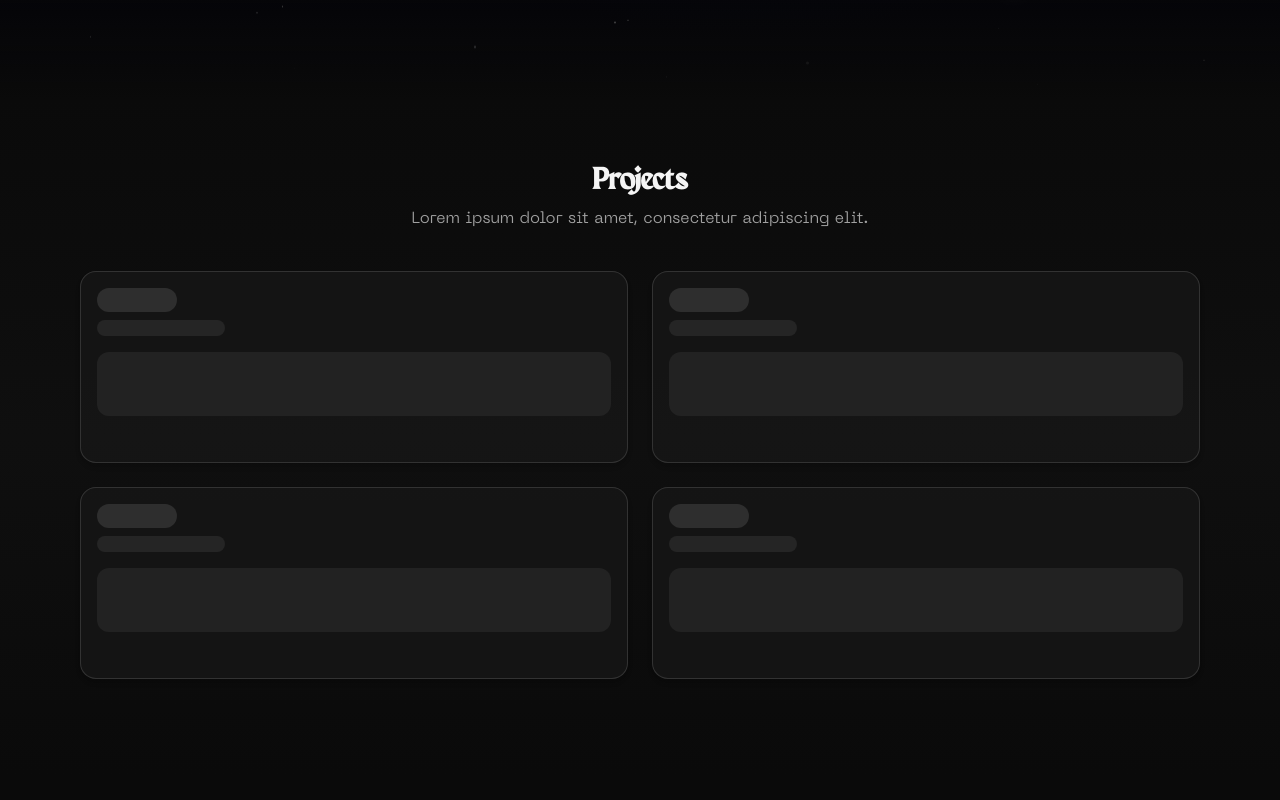
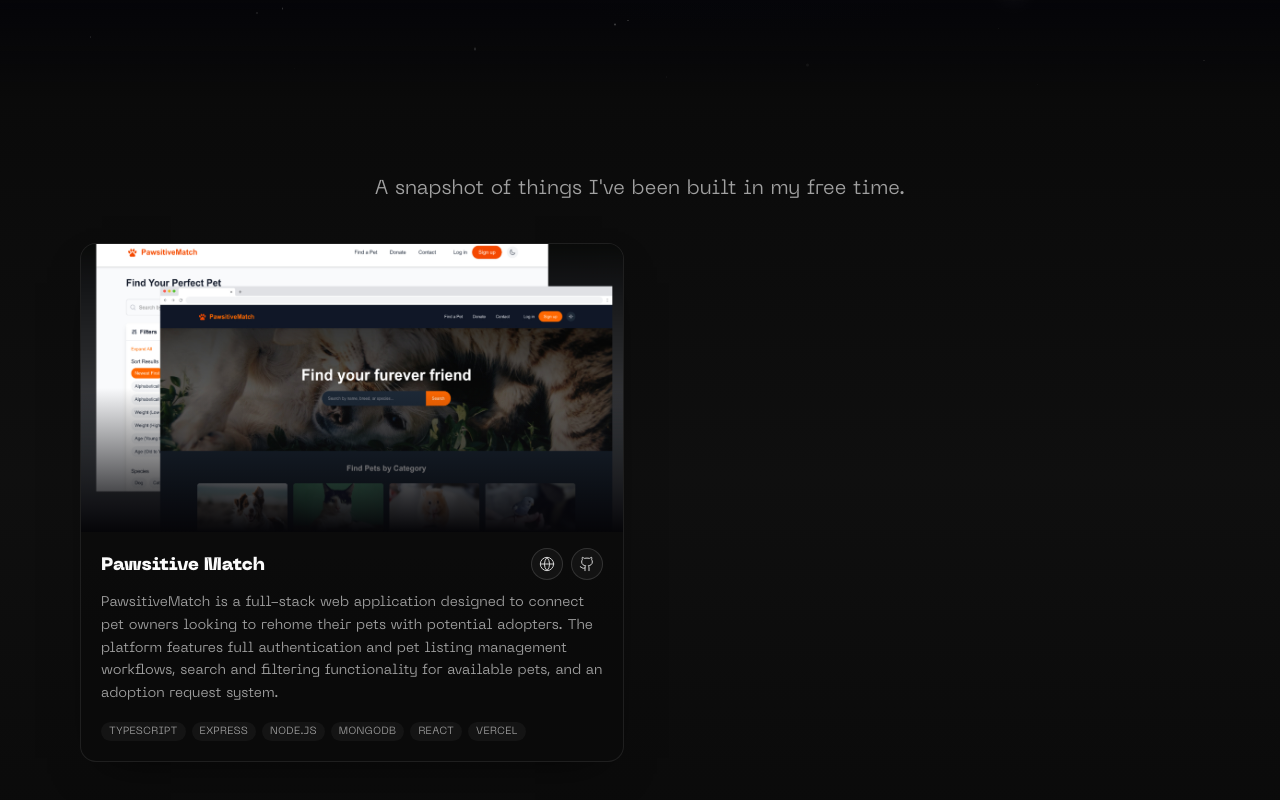
Before and after one commit to mbaula/markbaula-portfolio, a Next.js app: page / in a window 1280 px wide. Shown: the part 3101-3901 px from the top of the page. Before the commit the page ends 3876 px from the top, so only its background shows below. Built offline with nearby package versions, Linux system fonts and the light colour scheme.

Commit message:
add pawsitive match to projects

```diff
--- a/components/portfolio-projects.jsx
+++ b/components/portfolio-projects.jsx
@@ -1,28 +1,94 @@
 'use client';
+
+import Image from 'next/image';
+import Link from 'next/link';
+import { Github, Globe } from 'lucide-react';
 
 export function PortfolioProjects() {
     return (
-        <section
-            className="w-full bg-gradient-to-b from-[#0a0a0a] via-[#0f0f0f] to-[#0a0a0a] pb-24 pt-16"
-        >
+        <section className="w-full bg-gradient-to-b from-[#0a0a0a] via-[#0f0f0f] to-[#0a0a0a] pb-24 pt-16">
             <div className="mx-auto w-[min(1120px,100%-1.5rem)]">
                 <div className="mb-6 text-center sm:mb-10">
-                    <h2 className="font-heading text-2xl sm:text-3xl">Projects</h2>
-                    <p className="mt-2 text-sm text-neutral-400 sm:text-base">
-                        Lorem ipsum dolor sit amet, consectetur adipiscing elit.
+                    <p className="mt-3 text-lg text-neutral-400 sm:text-xl">
+                        A snapshot of things I&apos;ve been built in my free time.
                     </p>
                 </div>
-                <div className="grid gap-4 sm:grid-cols-2 sm:gap-6">
-                    {Array.from({ length: 4 }).map((_, idx) => (
-                        <div
-                            key={idx}
-                            className="h-40 rounded-2xl border border-neutral-700/70 bg-neutral-900/80 p-4 shadow-md sm:h-48"
-                        >
-                            <div className="h-6 w-20 rounded-full bg-neutral-700/60" />
-                            <div className="mt-2 h-4 w-32 rounded-full bg-neutral-700/40" />
-                            <div className="mt-4 h-16 w-full rounded-xl bg-neutral-800/80" />
+
+                <div className="grid gap-6 sm:grid-cols-2 sm:gap-8">
+                    {/* Pawsitive Match project */}
+                    <Link
+                        href="https://pawsitive-match-self.vercel.app/"
+                        target="_blank"
+                        rel="noopener noreferrer"
+                        className="group flex flex-col overflow-hidden rounded-2xl border border-neutral-800/80 bg-neutral-950/70 shadow-[0_18px_45px_-22px_rgba(0,0,0,0.7)] transition-colors duration-200 hover:border-neutral-600/80 hover:bg-neutral-900/80 no-underline"
+                        aria-label="Open Pawsitive Match project"
+                    >
+                        <div className="relative h-56 w-full overflow-hidden sm:h-64 md:h-72">
+                            <div className="pointer-events-none absolute inset-0 opacity-30 transition-opacity duration-200 group-hover:opacity-45">
+                                <div className="absolute inset-0 bg-[radial-gradient(circle_at_0%_0%,rgba(255,255,255,0.14)_0,transparent_50%),radial-gradient(circle_at_100%_100%,rgba(255,255,255,0.12)_0,transparent_55%)] mix-blend-soft-light" />
+                            </div>
+                            <Image
+                                src="/images/projects/pawsitive-match.jpeg"
+                                alt="Screenshot of Pawsitive Match project"
+                                fill
+                                className="object-cover transition-transform duration-300 group-hover:scale-[1.03]"
+                                sizes="(max-width: 768px) 100vw, 50vw"
+                                priority={false}
+                            />
+                            <div className="pointer-events-none absolute inset-0 bg-gradient-to-t from-[#050508] via-transparent to-transparent" />
                         </div>
-                    ))}
+
+                        <div className="flex flex-1 flex-col gap-3 px-4 pb-4 pt-3 sm:px-5 sm:pb-5 sm:pt-4">
+                            <header className="flex items-start justify-between gap-3">
+                                <div>
+                                    <h3 className="mt-1 text-base font-semibold text-neutral-50 sm:text-lg">
+                                        Pawsitive Match
+                                    </h3>
+                                </div>
+                                <div className="flex items-center gap-2 text-neutral-400">
+                                    <button
+                                        type="button"
+                                        className="inline-flex h-8 w-8 items-center justify-center rounded-full border border-neutral-700/70 bg-neutral-900/70 text-neutral-300 transition-colors hover:border-neutral-400 hover:bg-neutral-800 hover:text-neutral-50"
+                                        aria-label="Open Pawsitive Match website"
+                                        onClick={(e) => {
+                                            e.preventDefault();
+                                            e.stopPropagation();
+                                            window.open('https://pawsitive-match-self.vercel.app/', '_blank', 'noopener,noreferrer');
+                                        }}
+                                    >
+                                        <Globe className="h-4 w-4" strokeWidth={1.5} />
+                                    </button>
+                                    <button
+                                        type="button"
+                                        className="inline-flex h-8 w-8 items-center justify-center rounded-full border border-neutral-700/70 bg-neutral-900/70 text-neutral-300 transition-colors hover:border-neutral-400 hover:bg-neutral-800 hover:text-neutral-50"
+                                        aria-label="View Pawsitive Match on GitHub"
+                                        onClick={(e) => {
+                                            e.preventDefault();
+                                            e.stopPropagation();
+                                            window.open('https://github.com/mbaula/PawsitiveMatch', '_blank', 'noopener,noreferrer');
+                                        }}
+                                    >
+                                        <Github className="h-4 w-4" strokeWidth={1.5} />
+                                    </button>
+                                </div>
+                            </header>
+
+                            <p className="text-xs leading-relaxed text-neutral-400 sm:text-sm">
+                            PawsitiveMatch is a full-stack web application designed to connect pet owners looking to rehome their pets with potential adopters.
+                            The platform features full authentication and pet listing management workflows, search and filtering functionality for available pets, and an adoption request system.
+                            </p>
+                            <div className="mt-auto flex flex-wrap gap-1.5 pt-1">
+                                {['TypeScript', 'Express', 'Node.js', 'MongoDB', 'React', 'Vercel'].map((tech) => (
+                                    <span
+                                        key={tech}
+                                        className="rounded-full bg-neutral-900/80 px-2 py-0.5 text-[0.65rem] uppercase tracking-wide text-neutral-400"
+                                    >
+                                        {tech}
+                                    </span>
+                                ))}
+                            </div>
+                        </div>
+                    </Link>
                 </div>
             </div>
         </section>
```
Also changed, not shown: public/images/projects/pawsitive-match.jpeg (added).
